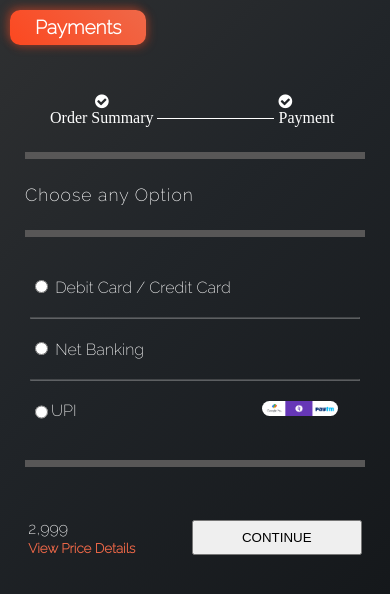
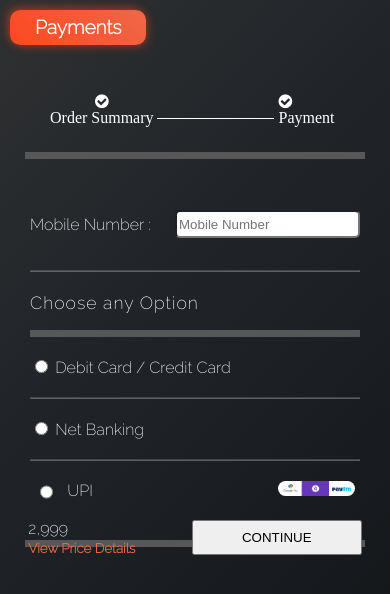
Before and after one commit to Vaibhav-Patel19/BSE, a Django app: page /payments/ in a window 390 px wide. Shown: the part 203-797 px from the top of the page. Run offline with Django 3.2, Linux system fonts and the light colour scheme; grey boxes are pictures that could not be loaded.

Commit message:
UI finished

```diff
--- a/BarStockExchange/settings.py
+++ b/BarStockExchange/settings.py
@@ -61,6 +61,9 @@
 SITE_ID = 1
 
 LOGIN_REDIRECT_URL = '/home'
+
+RAZOR_KEY_ID = "rzp_test_ktKHbW267TNArC"
+RAZOR_KEY_SECRET = "OBcqpAYQbFtXjP7TJ2QQfvNT"
 
 SOCIALACCOUNT_PROVIDERS = {
     'google': {
--- a/main/static/css/payments.css
+++ b/main/static/css/payments.css
@@ -53,15 +53,28 @@
         color: var(--white);
     }
 
+    .payments .mobile-number {
+        color: var(--white);
+        display: flex;
+        align-items: center;
+        text-align: center;
+        justify-content: space-between;
+    }
+
+    .payments .mobile-number > input {
+        border-radius:5px;
+        height:22px;
+    }
+
     .payments .seperator {
         height: 7px;
         border: none;
         background-color: #585757;
         margin: 25px;
     }
+
     .payments .options-heading {
         color: var(--white);
-        margin: 25px;
         letter-spacing: 1px;
         font-size: 1.1em;
     }
@@ -70,6 +83,11 @@
         color: var(--white);
         padding: 15px;
         margin: 15px;
+    }
+
+    .payments .payment-options .seperator {
+        margin: 0px;
+        margin-bottom: 20px;
     }
 
     .payments .continue {
@@ -98,7 +116,7 @@
     .payments .payment-options .upi {
         display: flex;
         justify-content: flex-start;
-        /* justify-content: space-around; */
+        justify-content: space-around;
     }
 
     .seperator-line {
--- a/payments/models.py
+++ b/payments/models.py
@@ -4,6 +4,8 @@
 # Create your models here.
 
 class PaymentType(models.Model):
+
+
 
     pTypes = (
         ("1", "Credit Card"),
@@ -12,6 +14,7 @@
         ("4", "UPI"),
     )
 
+    mobile_Number = models.IntegerField(default = None)
     user = models.ForeignKey(User, on_delete = models.CASCADE, default = None, null = True)
     payType = models.CharField(choices = pTypes, max_length = 50)
     total = models.IntegerField(null = True)
--- a/payments/templates/payment.html
+++ b/payments/templates/payment.html
@@ -35,13 +35,21 @@
 
     </div>
 
-    <h3 class = "options-heading">Choose any Option </h3>
+    <form class="payment-options" action="">
 
-    <div class="seperator">
+        <div class="mobile-number">
+        <p> Mobile Number : </p>
+        <input type="number" name="mobile" id="mobile" placeholder="Mobile Number">
+        </div>
 
-    </div>
+        <hr class="seperator-line">
 
-    <form class="payment-options" action="">
+        <h3 class = "options-heading">Choose any Option </h3>
+
+        <div class="seperator">
+
+        </div>
+
         <input type="radio" name="payment-option" id="card" placeholder="Card">
         <label for="card"> Debit Card / Credit Card </label> <br>
 
--- a/payments/views.py
+++ b/payments/views.py
@@ -1,6 +1,8 @@
 from django.shortcuts import render
 
-# Create your views here.
 
 def PaymentGateway(request):
     return render(request, "payment.html")
+
+def success(request):
+    return render(request, "success.html")
--- /dev/null
+++ b/rzp.csv
@@ -0,0 +1,2 @@
+key_id,key_secret
+rzp_test_ktKHbW267TNArC,OBcqpAYQbFtXjP7TJ2QQfvNT
```
Also changed, not shown: db.sqlite3, payments/migrations/0002_paymenttype_mobile_number.py (added). Lines whose indentation alone changed are shown as unchanged.
